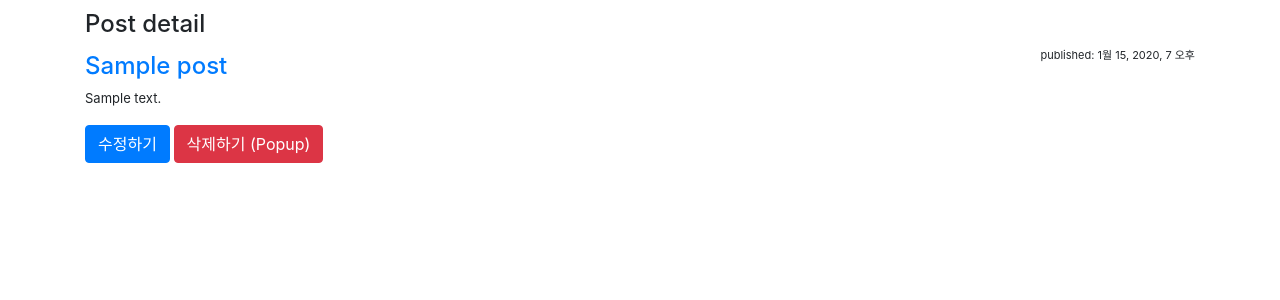
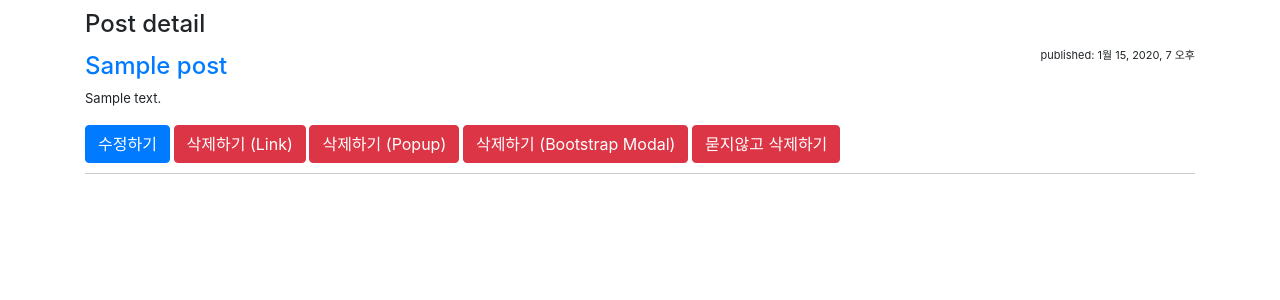
Before and after one commit to Fastcampus-WPS-7th/Djangogirls-Tutorial, a Django app: page /1/ in a window 1280 px wide. Shown: the part 112-412 px from the top of the page. Run offline with Django 3.2, Linux system fonts and the light colour scheme; tables that the repository leaves empty hold one stand-in row (values such as "Sample post"); some libraries are stand-ins or nearby versions.

Commit message:
Bootstrap Modal을 사용한 삭제하기 팝업 구현

```diff
--- a/django/templates/base.html
+++ b/django/templates/base.html
@@ -9,6 +9,8 @@
 	<title>DjangoGirls Tutorial</title>
 	<link rel="stylesheet" href="{% static 'bootstrap/css/bootstrap.css' %}">
 	<link rel="stylesheet" href="{% static 'css/blog.css' %}">
+	<script src="https://code.jquery.com/jquery-3.2.1.slim.min.js" integrity="sha384-KJ3o2DKtIkvYIK3UENzmM7KCkRr/rE9/Qpg6aAZGJwFDMVNA/GpGFF93hXpG5KkN" crossorigin="anonymous"></script>
+	<script src="{% static 'bootstrap/js/bootstrap.js' %}"></script>
 </head>
 <body>
 	<div class="header">
--- a/django/templates/blog/post_detail.html
+++ b/django/templates/blog/post_detail.html
@@ -11,17 +11,18 @@
 	<div class="btn-container">
 		<a href="{% url 'post-edit' pk=post.pk %}"
 		 class="btn btn-primary">수정하기</a>
+		<a href="{% url 'post-delete' pk=post.pk %}"
+		   class="btn btn-danger">삭제하기 (Link)</a>
 		<button id="delete" class="btn btn-danger">삭제하기 (Popup)</button>
-		<!--<a href="{% url 'post-delete' pk=post.pk %}"-->
-		   <!--class="btn btn-danger">삭제하기</a>-->
-
+		<button class="btn btn-danger" data-toggle="modal" data-target="#exampleModal">삭제하기 (Bootstrap Modal)</button>
 		<form action="{% url 'post-delete' pk=post.pk %}"
 		      id="delete-form"
-		      method="post" class="inline" style="display: none;">
+		      method="post" class="inline">
 			{% csrf_token %}
-			<button type="submit" class="btn btn-danger">삭제하기</button>
+			<button type="submit" class="btn btn-danger">묻지않고 삭제하기</button>
 		</form>
 	</div>
+	<!--Popup 삭제 관련 자바스크립트 코드-->
 	<script>
 		document.querySelector('button#delete').onclick = function() {
 			var result = window.confirm('삭제하시겠습니까?');
@@ -31,4 +32,31 @@
 		}
 	</script>
 </div>
+
+<!--Bootstrap modal HTML코드-->
+<div class="modal fade" id="exampleModal" tabindex="-1" role="dialog" aria-labelledby="exampleModalLabel" aria-hidden="true">
+  <div class="modal-dialog" role="document">
+    <div class="modal-content">
+      <div class="modal-header">
+        <h5 class="modal-title" id="exampleModalLabel">글 삭제 확인</h5>
+        <button type="button" class="close" data-dismiss="modal" aria-label="Close">
+          <span aria-hidden="true">&times;</span>
+        </button>
+      </div>
+      <div class="modal-body">
+        <p>삭제하시겠습니까?</p>
+      </div>
+      <div class="modal-footer">
+        <button type="button" class="btn btn-secondary" data-dismiss="modal">취소</button>
+        <button id="modal-button" type="button" class="btn btn-danger">삭제</button>
+      </div>
+    </div>
+  </div>
+</div>
+<!--Bootstrap Modal의 '삭제'버튼을 눌렀을때 동작 코드 (jQuery)-->
+<script>
+	$('#modal-button').click(function() {
+		$('form#delete-form').submit();
+	});
+</script>
 {% endblock %}
```
